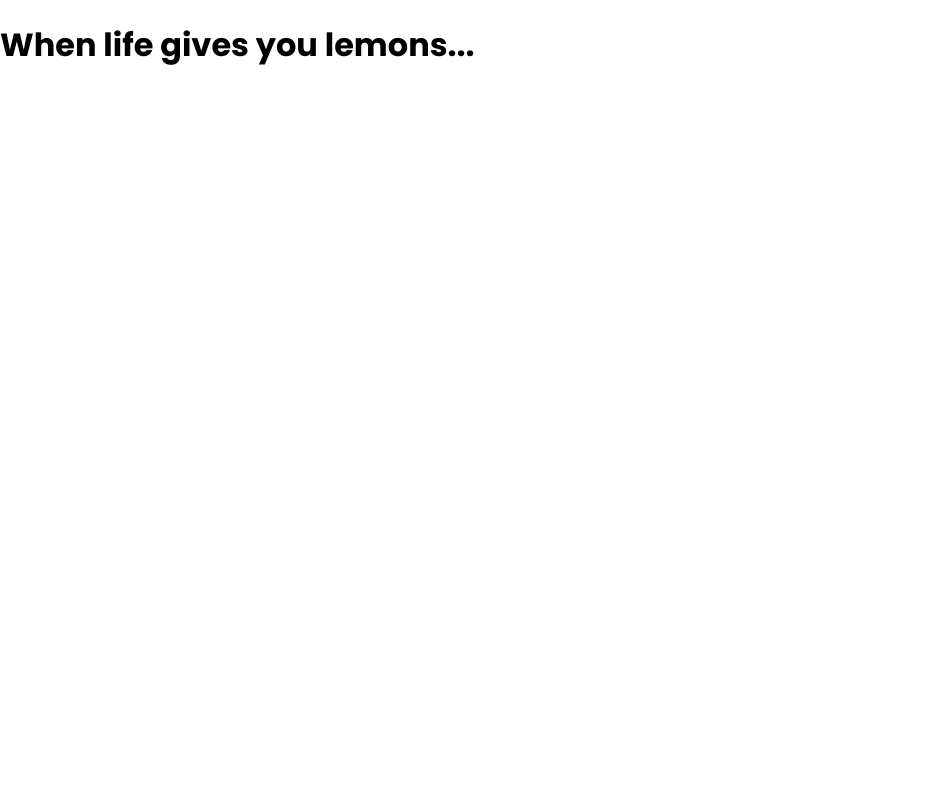
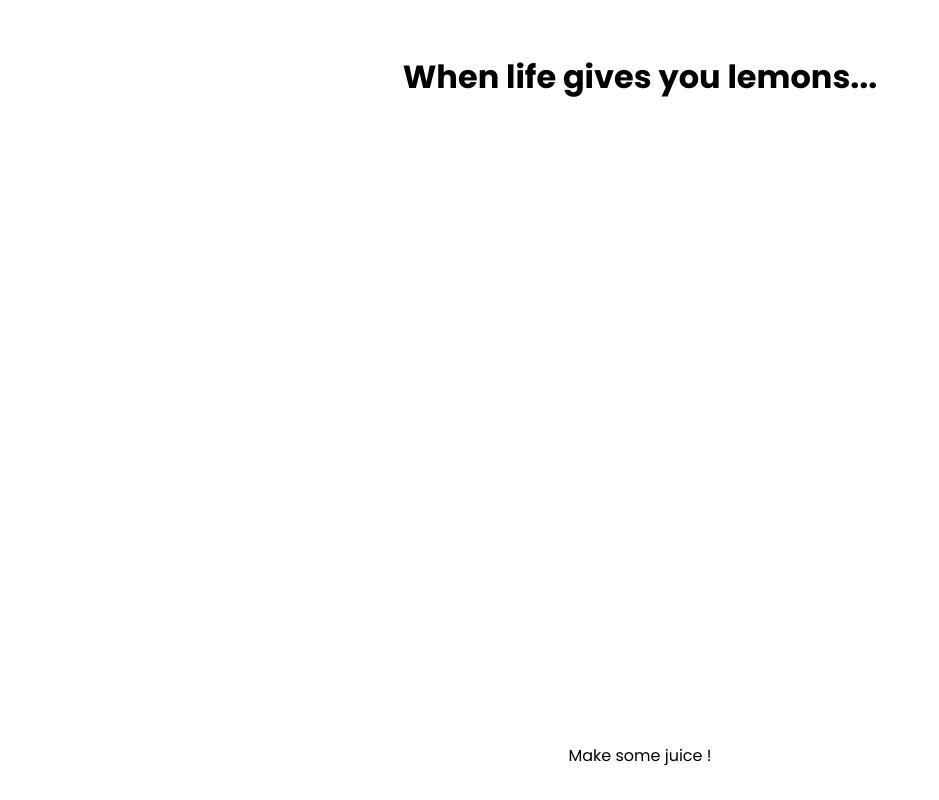
Before and after one commit to Holmes-EH/api.demo.amaps, a Next.js app: page / in a window 1280 px wide. Shown: the whole page, without its empty margins (0-939 px from the left). Built offline with nearby package versions, Linux system fonts and the light colour scheme.

Commit message:
style the silliness of homepage a little

```diff
--- a/pages/index.js
+++ b/pages/index.js
@@ -2,7 +2,16 @@ import Head from 'next/head'
 
 export default function Home() {
 	return (
-		<div className='container'>
+		<div
+			style={{
+				display: 'flex',
+				height: '100vh',
+				padding: '2em',
+				flexDirection: 'column',
+				justifyContent: 'space-between',
+				alignItems: 'center',
+			}}
+		>
 			<Head>
 				<title>Juju 2 Fruits</title>
 				<meta
@@ -14,6 +23,7 @@ export default function Home() {
 			<div>
 				<h1>When life gives you lemons...</h1>
 			</div>
+			<footer>Make some juice !</footer>
 		</div>
 	)
 }
```
